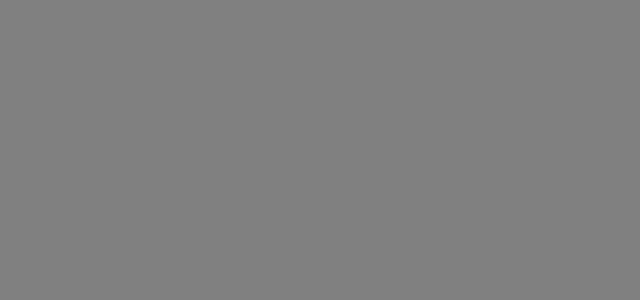
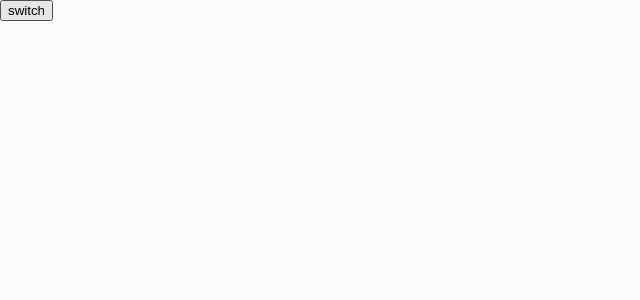
Before and after one commit to marcosrica/root-pulse, a Vue app in the folder frontend/: page /auth/login in a window 1280 px wide. Shown: the top 300 px of the page, without its empty margins (0-640 px from the left). Built offline with nearby package versions, Linux system fonts and the light colour scheme; the HTML template or start-up script is replaced by a standard one.

Commit message:
Added theming

```diff
--- a/frontend/src/App.vue
+++ b/frontend/src/App.vue
@@ -1,8 +1,5 @@
 <script setup lang="ts">
 import { RouterView } from 'vue-router'
-import { useTheme } from './composables/userTheme';
-
-const {currentTheme} = useTheme();
 </script>
 
 <template>
--- a/frontend/src/assets/base.css
+++ b/frontend/src/assets/base.css
@@ -1,7 +1,7 @@
-/* Light Mode */
+/* Light Mode (Default) */
 :root {
-  --background: gray;
-  --div-border: black;
+  --background: #FAFAFA;
+  --div-border: #000000;
 
   /* Transitions */
   --transition-theme: background-color 0.3s ease, color 0.3s ease, border-color 0.3s ease, box-shadow 0.3s ease;
@@ -9,28 +9,28 @@
 
 /* Dark Mode */
 [data-theme="dark"] {
-  --background: black;
-  --div-border: white;
+  --background: #000000;
+  --div-border: #ffffff;
 }
 
 /* System Preference Auto-Detection */
 @media (prefers-color-scheme: dark) {
   :root:not([data-theme="light"]) {
-    /* Inherits dark mode variables when system prefers dark */
-    /* This only applies if no manual theme is set */
+    --background: #000000;
+    --div-border: #ffffff;
   }
 }
 
-
 /* Apply to body for smooth transitions */
 body {
-  margin: 0px;
-  padding: 0px;
-
+  margin: 0;
+  padding: 0;
+  background-color: var(--background);
+  color: var(--text-primary);
   transition: var(--transition-theme);
 }
 
 html {
-  margin: 0px;
-  padding: 0px;
+  margin: 0;
+  padding: 0;
 }
--- a/frontend/src/composables/userTheme.ts
+++ /dev/null
@@ -1,46 +0,0 @@
-import { ref, watchEffect } from 'vue'
-
-// Reactive theme state (shared across components)
-const currentTheme = ref<'light' | 'dark'>('light')
-
-export function useTheme() {
-  const initTheme = () => {
-    const savedTheme = localStorage.getItem('theme') as 'light' | 'dark' | null
-    const prefersDark = window.matchMedia('(prefers-color-scheme: dark)').matches
-
-    const theme = savedTheme || (prefersDark ? 'dark' : 'light')
-    applyTheme(theme)
-  }
-
-  const applyTheme = (theme: 'light' | 'dark') => {
-    currentTheme.value = theme
-    document.documentElement.setAttribute('data-theme', theme)
-    localStorage.setItem('theme', theme)
-  }
-
-  const toggleTheme = () => {
-    const newTheme = currentTheme.value === 'dark' ? 'light' : 'dark'
-    applyTheme(newTheme)
-  }
-
-  const setTheme = (theme: 'light' | 'dark') => {
-    applyTheme(theme)
-  }
-
-  const watchSystemTheme = () => {
-    window.matchMedia('(prefers-color-scheme: dark)').addEventListener('change', (e) => {
-      if (!localStorage.getItem('theme')) {
-        applyTheme(e.matches ? 'dark' : 'light')
-      }
-    })
-  }
-
-  initTheme()
-  watchSystemTheme()
-
-  return {
-    currentTheme,
-    toggleTheme,
-    setTheme
-  }
-}
--- a/frontend/src/main.ts
+++ b/frontend/src/main.ts
@@ -2,13 +2,17 @@ import './assets/base.css'
 
 import { createApp } from 'vue'
 import { createPinia } from 'pinia'
-
 import App from './App.vue'
 import router from './router'
 
 const app = createApp(App)
 
-app.use(createPinia())
-app.use(router)
+app.use(createPinia());
+app.use(router);
 
-app.mount('#app')
+import { useThemeStore } from './stores/theme'
+const themeStore = useThemeStore()
+themeStore.init()
+themeStore.watchSystemTheme()
+
+app.mount('#app');
--- a/frontend/src/router/index.ts
+++ b/frontend/src/router/index.ts
@@ -1,5 +1,6 @@
 import { createRouter, createWebHistory } from 'vue-router'
 import Index from '@/views/Index.vue'
+import Login from '@/views/auth/Login.vue'
 
 
 const router = createRouter({
@@ -13,7 +14,7 @@ const router = createRouter({
     {
       path: '/auth/login',
       name: 'login',
-      component: () => import('@/views/auth/Login.vue'),
+      component:Login,
     },
     /*
     {
--- /dev/null
+++ b/frontend/src/stores/theme.ts
@@ -0,0 +1,61 @@
+import { defineStore } from 'pinia'
+import { ref } from 'vue'
+
+export const useThemeStore = defineStore('theme', () => {
+  const currentTheme = ref<'light' | 'dark'>('light') // Default to light
+
+  function getInitialTheme(): 'light' | 'dark' {
+    //Check localStorage first
+    const saved = localStorage.getItem('theme')
+    if (saved === 'light' || saved === 'dark') {
+      return saved
+    }
+
+    //Check system preference
+    if (window.matchMedia && window.matchMedia('(prefers-color-scheme: dark)').matches) {
+      return 'dark'
+    }
+
+    //Default to light
+    return 'light'
+  }
+
+  function applyTheme(theme: 'light' | 'dark') {
+    currentTheme.value = theme
+    document.documentElement.setAttribute('data-theme', theme)
+    localStorage.setItem('theme', theme)
+    console.log('Theme applied:', theme) // Debug log
+  }
+
+  function init() {
+    const theme = getInitialTheme()
+    applyTheme(theme)
+  }
+
+  function toggle() {
+    const newTheme = currentTheme.value === 'dark' ? 'light' : 'dark'
+    applyTheme(newTheme)
+  }
+
+  function setTheme(theme: 'light' | 'dark') {
+    applyTheme(theme)
+  }
+
+  // Listen for system theme changes
+  function watchSystemTheme() {
+    window.matchMedia('(prefers-color-scheme: dark)').addEventListener('change', (e) => {
+      // Only apply system preference if user hasn't manually set a theme
+      if (!localStorage.getItem('theme')) {
+        applyTheme(e.matches ? 'dark' : 'light')
+      }
+    })
+  }
+
+  return {
+    currentTheme,
+    init,
+    toggle,
+    setTheme,
+    watchSystemTheme
+  }
+})
--- a/frontend/src/views/auth/Login.vue
+++ b/frontend/src/views/auth/Login.vue
@@ -4,7 +4,7 @@
 
 <template>
     <div class="app">
-
+        <button v-on:click=""> switch </button>
     </div>
 </template>
 
```
